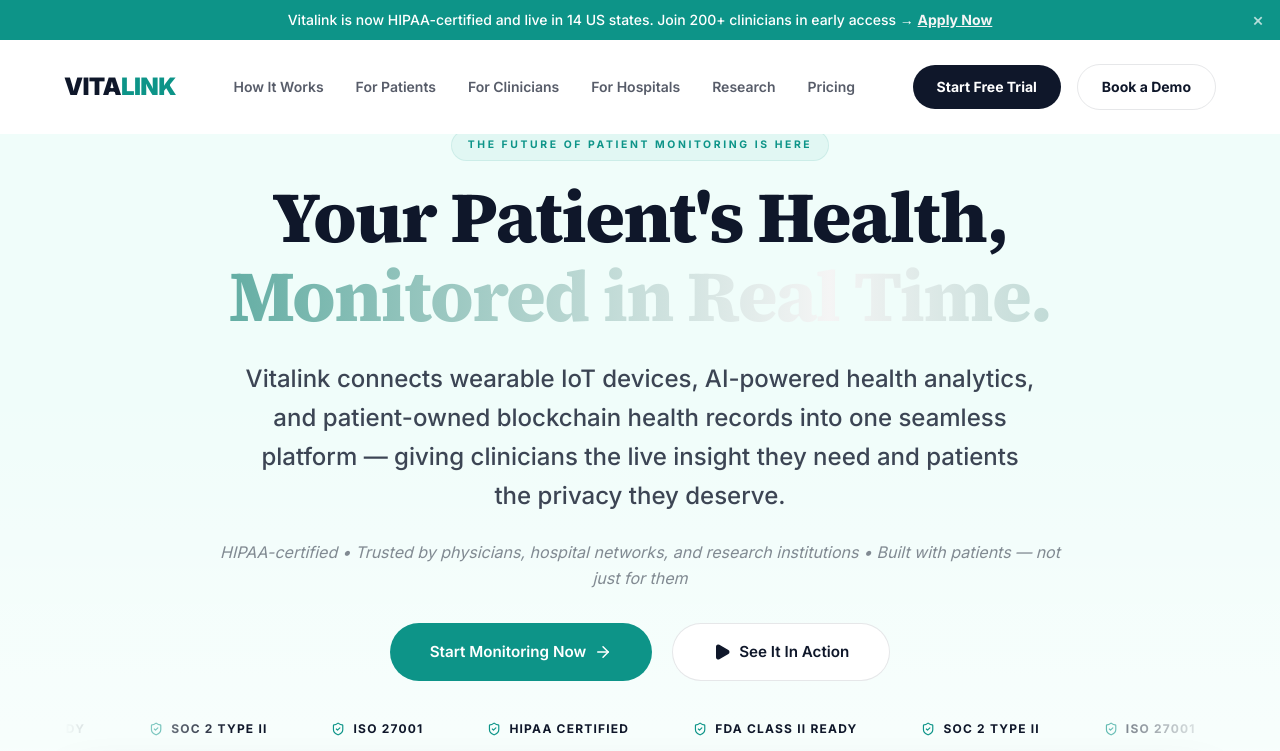
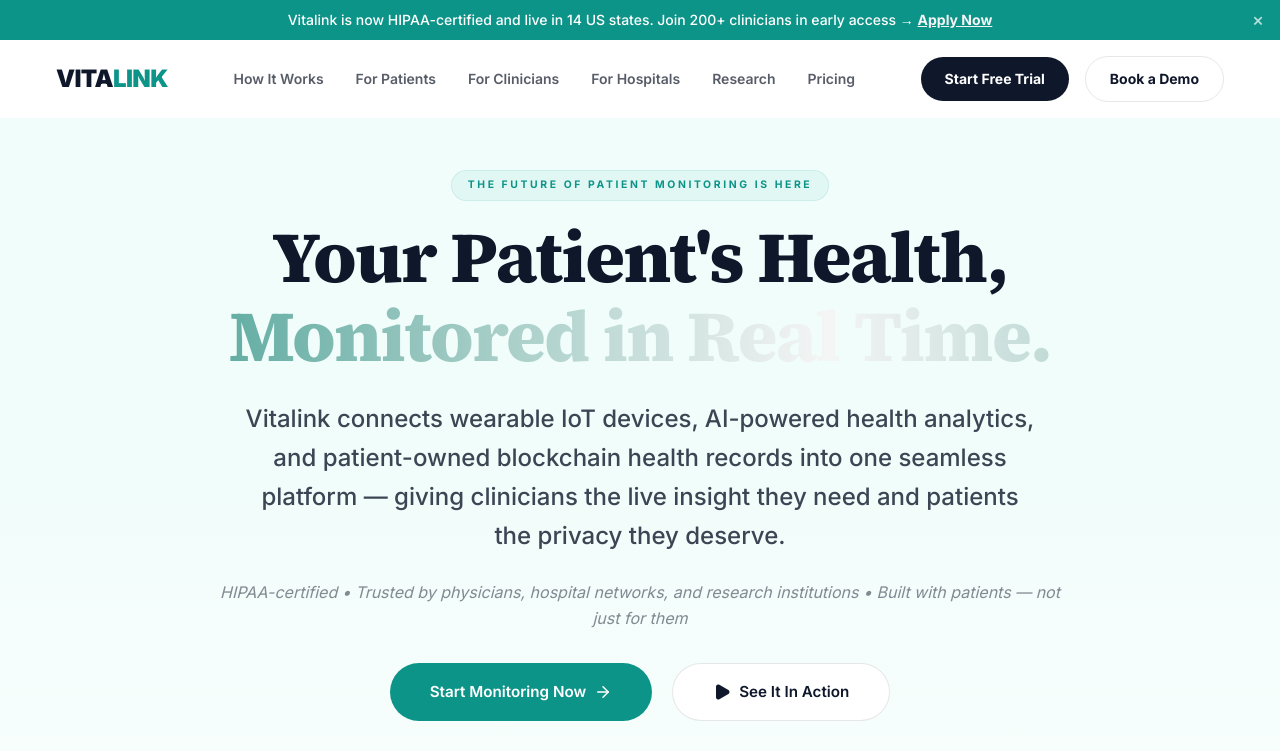
Before and after one commit to iom-future/vitalink, a React (Vite) app: page / in a window 1280 px wide. Shown: the top 751 px of the page. Built offline with nearby package versions, Linux system fonts and the light colour scheme.

Commit message:
feat: Implement core landing page UI components including Hero, Navbar, Features, and CTA sections.

```diff
--- a/src/components/CtaSection.jsx
+++ b/src/components/CtaSection.jsx
@@ -80,7 +80,7 @@
                   </select>
                   <input type="number" placeholder="No. of Patients to Monitor" className="w-full px-5 py-3.5 rounded-xl border border-primary/10 focus:border-primary focus:ring-4 focus:ring-primary/5 outline-none transition-all placeholder:text-text-muted/40 bg-white/50" />
                 </div>
-                <button type="submit" className="btn-teal w-full justify-center group mt-2 h-14 text-base font-black uppercase tracking-widest">
+                <button type="submit" className="btn-teal w-full justify-center group mt-2 h-14 text-sm sm:text-base font-semibold tracking-widest">
                   Schedule My Demo
                   <ArrowRight size={20} className="group-hover:translate-x-1 transition-transform ml-2" />
                 </button>
--- a/src/components/Features.jsx
+++ b/src/components/Features.jsx
@@ -81,9 +81,7 @@
             <motion.div
               key={index}
               variants={item}
-              className={`p-8 md:p-10 rounded-2xl relative border-4 border-white bg-[#F5F5F7] bg-[radial-gradient(100%_50%_at_50%_0%,rgba(0,163,255,0.13)_0,rgba(0,163,255,0)_50%,rgba(0,163,255,0)_100%)] hover:border-primary/10 transition-all duration-500 hover:shadow-clinical-hover group overflow-hidden ${
-                index === 0 || index === 3 || index === 4 ? 'lg:col-span-2' : 'lg:col-span-1'
-              }`}
+              className="p-8 md:p-10 rounded-2xl relative border-4 border-white bg-[#F5F5F7] bg-[radial-gradient(100%_50%_at_50%_0%,rgba(0,163,255,0.13)_0,rgba(0,163,255,0)_50%,rgba(0,163,255,0)_100%)] hover:border-primary/10 transition-all duration-500 hover:shadow-clinical-hover group overflow-hidden"
             >
               {/* Background Icon Effect */}
               <div className="absolute -bottom-10 -right-10 text-primary opacity-[0.05] group-hover:opacity-[0.08] group-hover:scale-110 group-hover:-rotate-12 transition-all duration-700 pointer-events-none">
--- a/src/components/Hero.jsx
+++ b/src/components/Hero.jsx
@@ -29,7 +29,7 @@
 
 export default function Hero({ bannerVisible }) {
   return (
-    <section id="hero" className={`relative min-h-[90vh] flex flex-col justify-center overflow-hidden pb-6 bg-teal-light transition-all duration-500 ${bannerVisible ? 'pt-[130px]' : 'pt-[80px]'}`}>
+    <section id="hero" className={`relative min-h-[90vh] flex flex-col justify-center overflow-hidden pb-6 bg-teal-light transition-all duration-500 ${bannerVisible ? 'pt-[170px]' : 'pt-[80px]'}`}>
       <div className="absolute inset-0 pointer-events-none opacity-60">
 
         {/* Soft bottom fade to blend with next section */}
--- a/src/components/Navbar.jsx
+++ b/src/components/Navbar.jsx
@@ -28,10 +28,10 @@
         className={`transition-all duration-500 py-4 ${
           scrolled
             ? 'bg-white/95 backdrop-blur-xl shadow-clinical py-2'
-            : 'bg-white py-6'
+            : 'bg-white py-4'
         }`}
       >
-        <div className="max-w-[1200px] mx-auto px-6 flex items-center justify-between ">
+        <div className="max-w-[1200px] mx-auto px-4 flex items-center justify-between ">
           {/* Logo */}
           <a href="#" className={`text-2xl font-black tracking-tight transition-colors duration-500 text-secondary uppercase`}>
             VITA<span className="text-primary">LINK</span>
```
